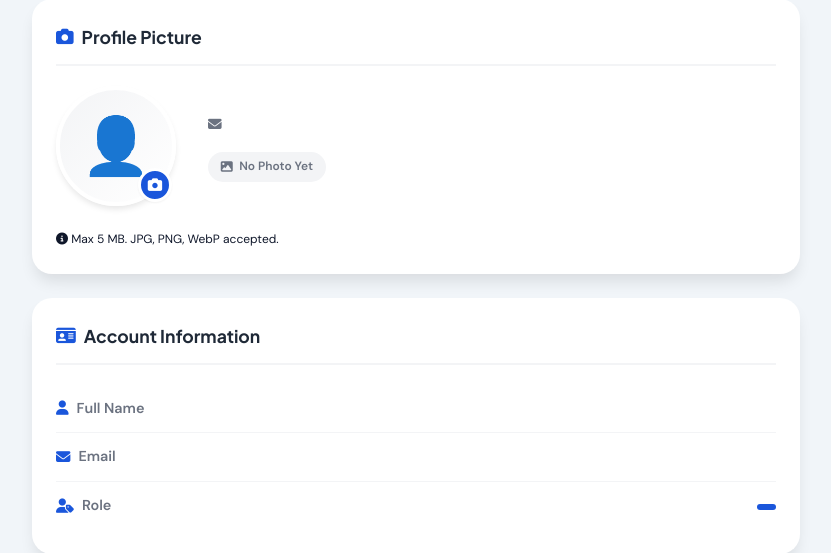
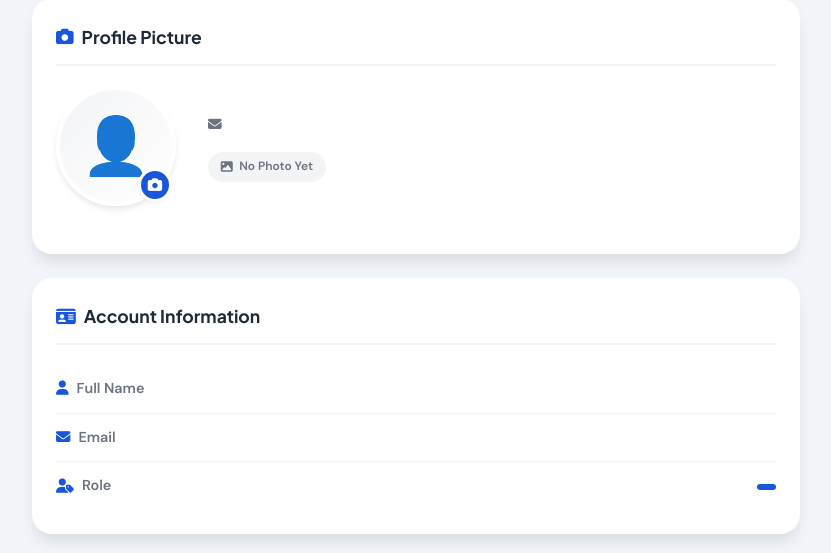
Before and after one commit to cuarteronryzelann-tech/Nemsu-lost-and-found-system, a Flask app: template templates/user/profile.html in a window 1280 px wide. Shown: the part 154-707 px from the top of the page, without its empty margins (224-1055 px from the left). Run offline with Flask 3, Linux system fonts and the light colour scheme; the template is opened without the code that fills it, so the values that code supplies are empty; data comes from the database, SQL or seed files in the repository; parts of the project's set-up code (start-up, migrations or seed data) failed here and were passed over; some libraries are stand-ins or nearby versions.

Commit message:
fixing the code

```diff
--- a/templates/user/profile.html
+++ b/templates/user/profile.html
@@ -726,9 +726,9 @@ input[type=file].hidden-input {
             </form>
             {% endif %}
         </div> -->
-        <p style="font-size: 0.75rem; color: var(--gray-500); margin-top: 0.75rem;">
+        <!-- <p style="font-size: 0.75rem; color: var(--gray-500); margin-top: 0.75rem;">
             <i class="fas fa-info-circle"></i> Max 5 MB. JPG, PNG, WebP accepted.
-        </p>
+        </p> -->
     </div>
 
     <!-- Account Info (read-only) -->
```
